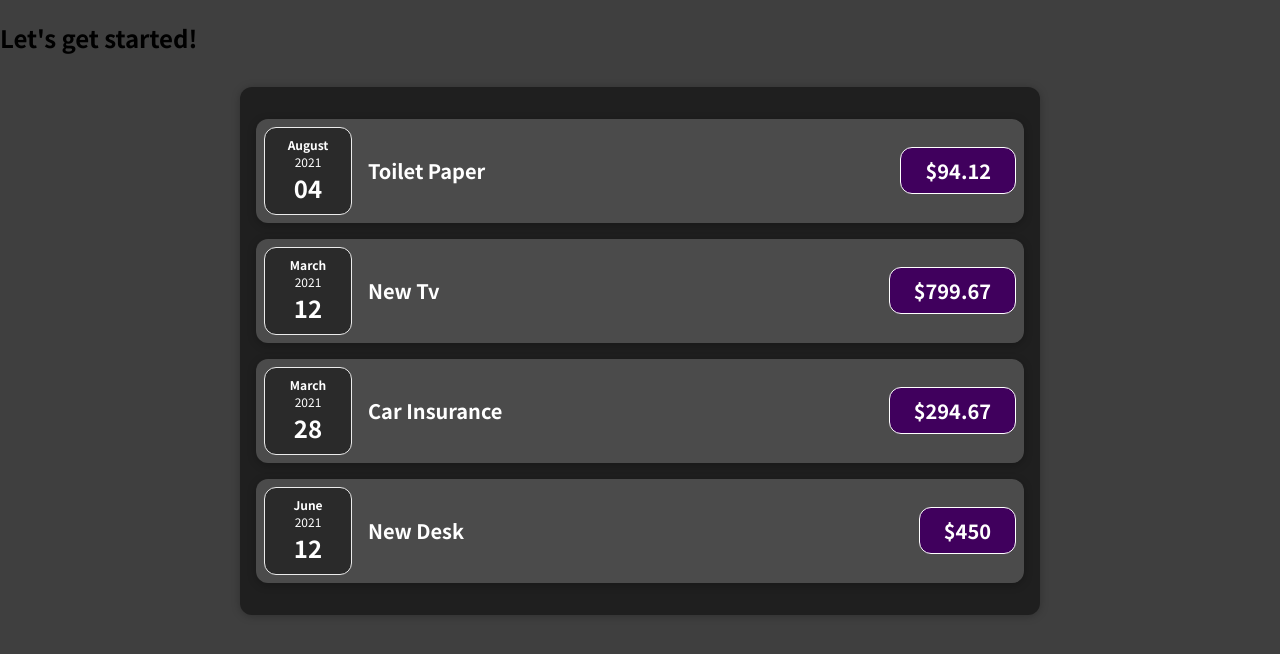
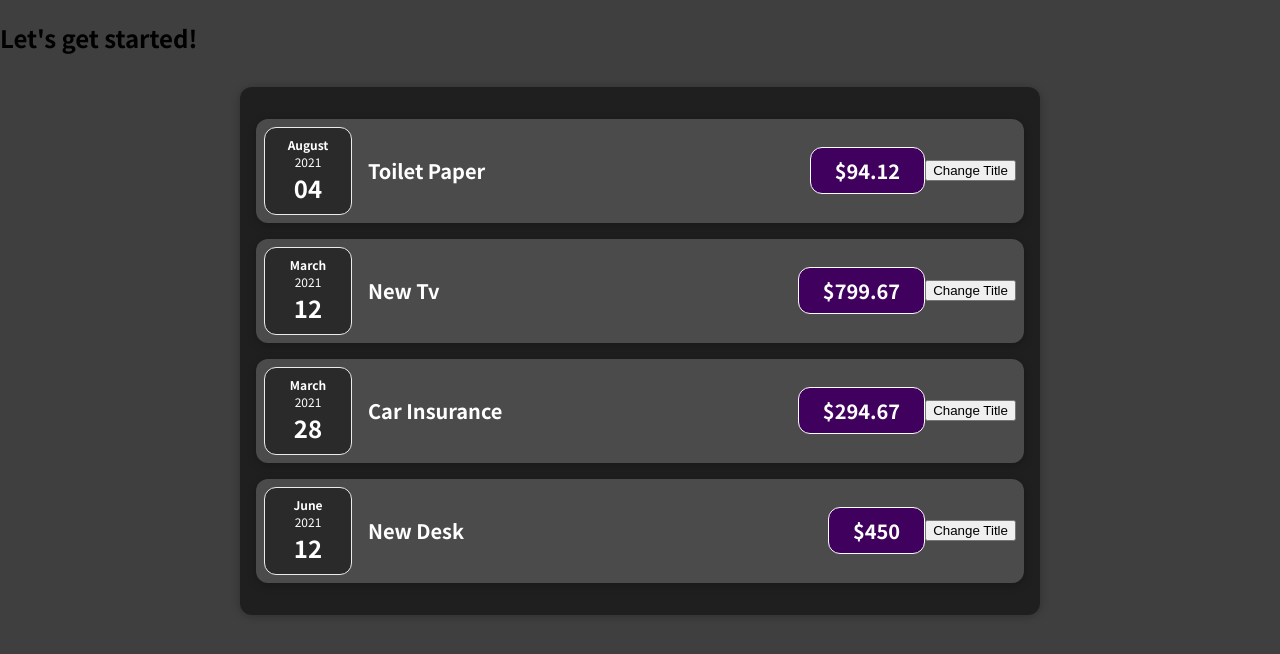
Before and after one commit to emil-ep/react-expense-calculator, a React (Create React App) app: page / in a window 1280 px wide. Shown: the top 654 px of the page. Built offline with nearby package versions, Linux system fonts and the light colour scheme.

Commit message:
added useState hooks for updating button click

```diff
--- a/src/components/expenses/ExpenseItem.js
+++ b/src/components/expenses/ExpenseItem.js
@@ -2,15 +2,25 @@
 import "./ExpenseDate";
 import ExpenseDate from "./ExpenseDate";
 import Card from "../UI/Card";
+import React, { useState } from "react";
 
 const ExpenseItem = (props) => {
+  // useState();
+  const [title, setTitle] = useState(props.title);
+
+  const clickHandler = () => {
+    setTitle("Updated");
+    console.log("Clicked!");
+  };
+
   return (
     <Card className="expense-item">
       <ExpenseDate date={props.date}></ExpenseDate>
       <div className="expense-item__description">
-        <h2>{props.title}</h2>
+        <h2>{title}</h2>
         <div className="expense-item__price">${props.amount}</div>
       </div>
+      <button onClick={clickHandler}>Change Title</button>
     </Card>
   );
 };
```
